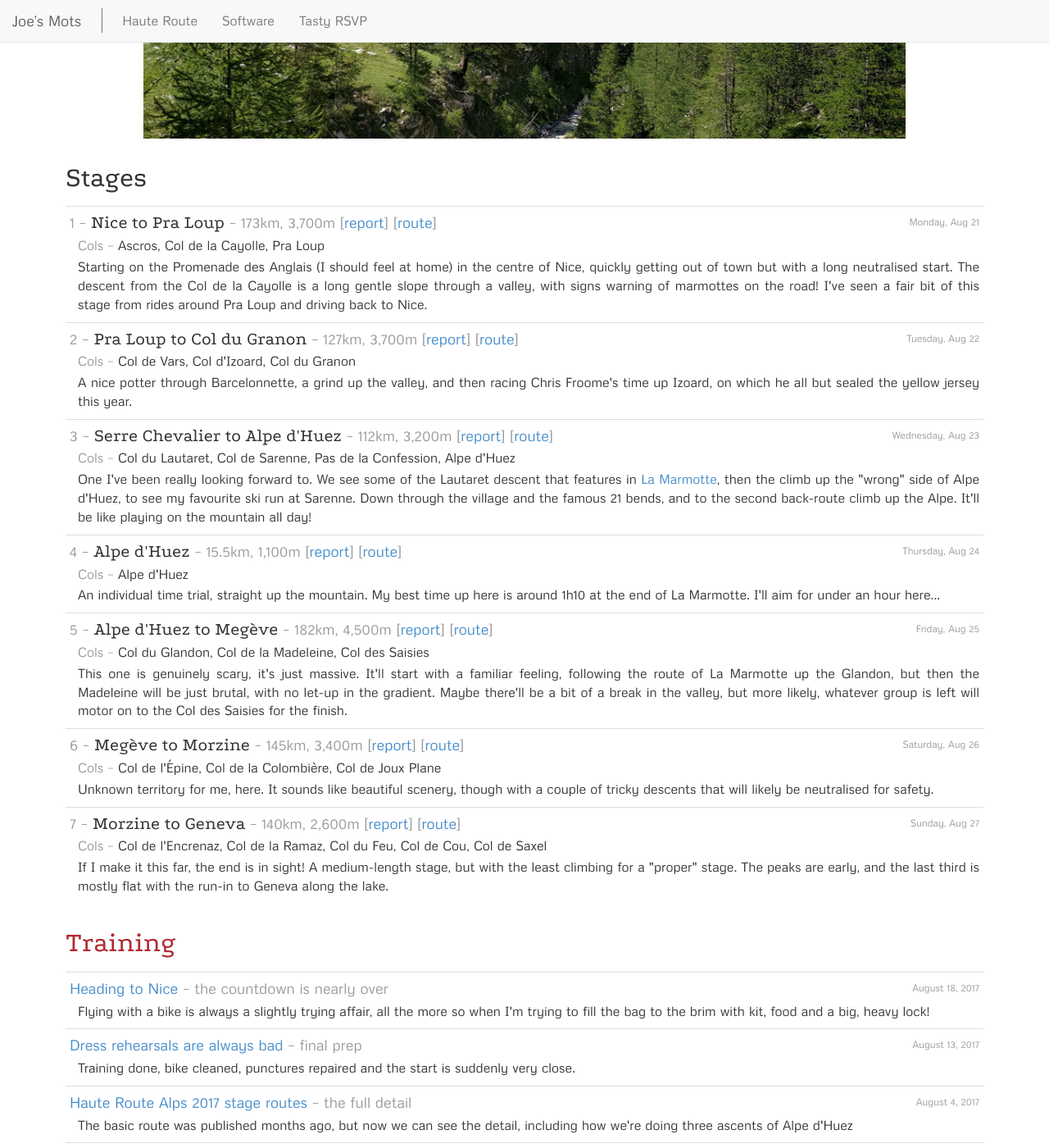
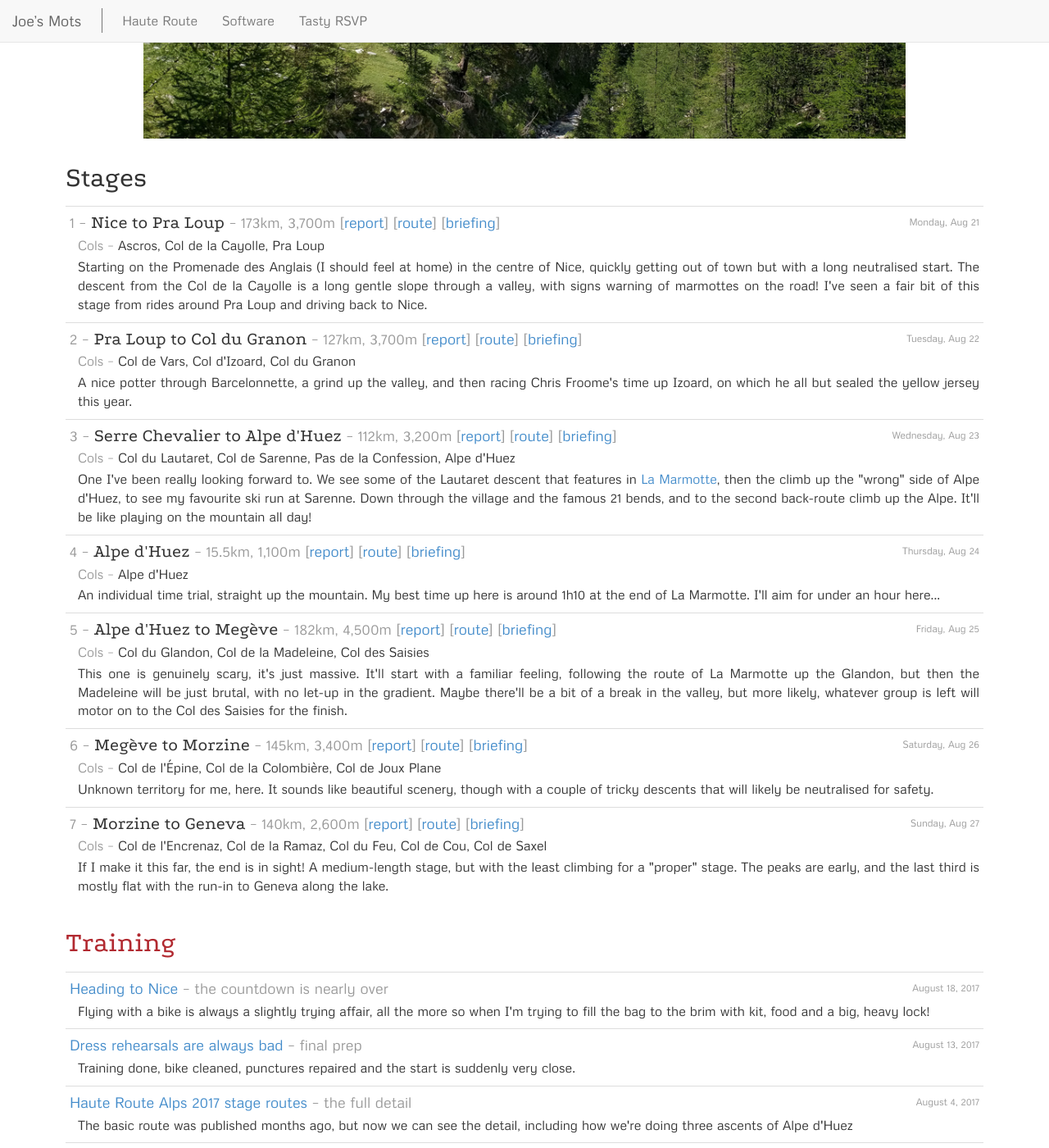
Before and after one commit to joekearney/joekearney.github.io, a Jekyll site: the page built from _posts/cycling/haute-route/2017-06-14-haute-route-index.md, in a window 1280 px wide and 1400 px high, scrolled down 527 px. Shown: the whole window at 82% size. Built offline with Jekyll 4.4.1, drawn with Linux system fonts in a browser that asks for light colours; comment, search, counter and statistics services are not loaded.

Commit message:
add briefing link to summary element

```diff
--- a/_includes/haute-route-stage-summary-element.html
+++ b/_includes/haute-route-stage-summary-element.html
@@ -5,8 +5,9 @@
   <span class="link-highlight listing-title h4">{{ include.stage_title }}</span>
 
   <span class="post-description listing-title"> &ndash; {{ include.stage_length }}, {{ include.stage_ascent }}
-    [<a href="/posts/hra-2017-stage-{{ include.stage_number }}" class="no-link-highlight"><span class="link-highlight listing-title">report</span></a>]
-    [<a href="/posts/hra-2017-stage-{{ include.stage_strava }}" class="no-link-highlight"><span class="link-highlight listing-title">route</span></a>]
+    [<a href="/posts/hra-2017-stage-{{ include.stage_number }}"><span class="listing-title">report</span></a>]
+    [<a href="/posts/hra-2017-stage-{{ include.stage_strava }}"><span class="listing-title">route</span></a>]
+    [<a href="https://www.hauteroute.org/events/view-stage/stage-{{ include.stage_number }}-alps-2017"><span class="listing-title">briefing</span></a>]
   </span>
 
   <p class="post-long-description"><span class="post-description">Cols &ndash;</span> {{ include.stage_cols }}</p>
```
